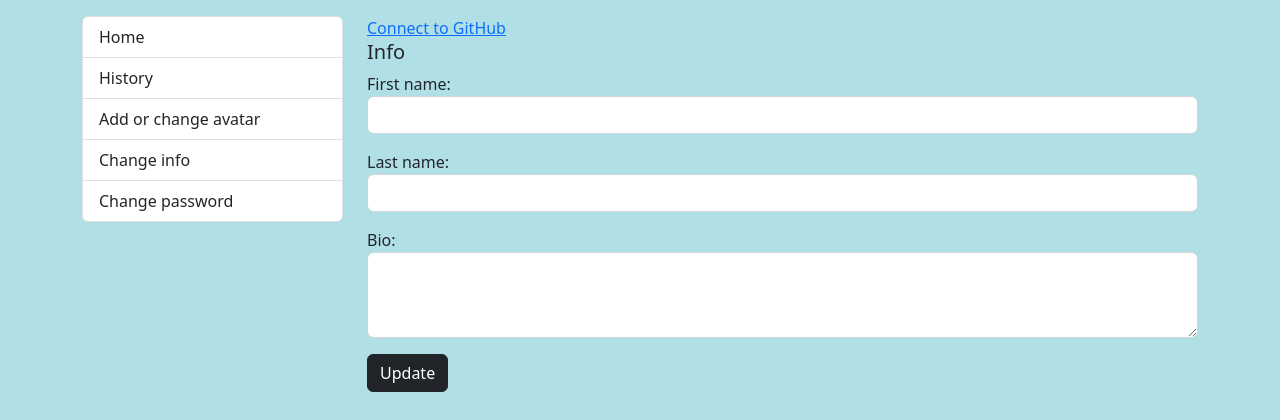
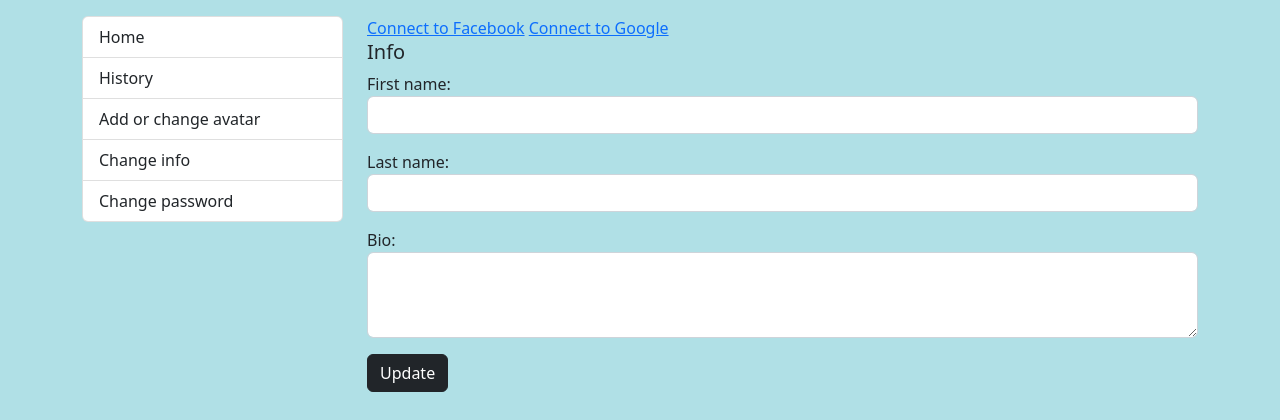
Before and after one commit to YevheniiMorozov/social, a Django app: page /user/profile/change_user_info/ in a window 1280 px wide. Shown: the part 56-476 px from the top of the page. Run offline with Django 4.2, Linux system fonts and the light colour scheme; the visitor is signed in with stand-in values (Sample User, id 1); some libraries are stand-ins or nearby versions.

Commit message:
login via third party

```diff
--- a/gramm/socialnet/templates/change_info.html
+++ b/gramm/socialnet/templates/change_info.html
@@ -4,23 +4,39 @@
 
 {% block content %}
 
-{% if github_login %}
-<p>Connected as <a href="https://github.com/{{ github_login.extra_data.login }}/" target="_blank">
-    {{github_login.extra_data.login}}</a></p>
+{% if facebook_login %}
+<p>Connected as <a href="https://facebook.com/{{ facebook_login.extra_data.id }}/" target="_blank">
+    {{ facebook_login.extra_data.id }}</a></p>
 {% if can_disconnect %}
-<form method="post" action="{% url 'social:disconnect' 'github' %}">
+<form method="post" action="{% url 'social:disconnect' 'facebook' %}">
     {% csrf_token %}
-    <button type="submit" class="btn btn-dark btn-block">Disconnect from GitHub</button>
+    <button type="submit" class="btn btn-primary btn-block">Disconnect from Facebook</button>
 </form>
 {% else %}
-<button type="button" disabled>Disconnect from GitHub</button>
+<button type="button" disabled>Disconnect from Facebook</button>
 <p style="color: red">You must <a href="{% url 'change_password' %}">define a password</a> for your account before
-    disconnecting from Github.</p>
+    disconnecting from Facebook.</p>
 {% endif %}
 {% else %}
-<a href="{% url 'social:begin' 'github' %}">Connect to GitHub</a>
+<a href="{% url 'social:begin' 'Facebook' %}">Connect to Facebook</a>
 {% endif %}
 
+{% if google_login %}
+<p>Connected as <a href="https://google.com/{{ google_login.extra_data.id }}/" target="_blank">
+    {{google_login.extra_data.id}}</a></p>
+{% if can_disconnect %}
+<form method="post" action="{% url 'social:disconnect' 'google' %}">
+    {% csrf_token %}
+    <button type="submit" class="btn btn-danger btn-block">Disconnect from GitHub</button>
+</form>
+{% else %}
+<button type="button" disabled>Disconnect from Gogle</button>
+<p style="color: red">You must <a href="{% url 'change_password' %}">define a password</a> for your account before
+    disconnecting from Goolge.</p>
+{% endif %}
+{% else %}
+<a href="{% url 'social:begin' 'google' %}">Connect to Google</a>
+{% endif %}
 
 <form action="{% url 'change_info' %}" method="post">
     {% csrf_token %}
--- a/gramm/socialnet/templates/login.html
+++ b/gramm/socialnet/templates/login.html
@@ -13,8 +13,10 @@
 <p><strong>-- OR --</strong></p>
 <form method="post">
     {% csrf_token %}
-    <button type="submit" class="btn btn-dark btn-block" formaction="{% url 'social:begin' 'github' %}">
-        Login with GitHub</button>
+    <button type="submit" class="btn btn-primary btn-block" formaction="{% url 'social:begin' 'google-oauth2' %}">
+        Login with Google</button>
+    <button type="submit" class="btn btn-danger btn-block" formaction="{% url 'social:begin' 'facebook' %}">
+        Login with Facebook</button>
 </form>
 
 {% endblock %}
--- a/gramm/socialnet/views.py
+++ b/gramm/socialnet/views.py
@@ -69,13 +69,18 @@ def change_user_info(request):
     else:
         user = request.user
         try:
-            github_login = user.social_auth.get(provider='github')
+            google_login = user.social_auth.get(provider='google')
         except UserSocialAuth.DoesNotExist:
-            github_login = None
+            google_login = None
+        try:
+            facebook_login = user.social_auth.get(provider='facebook')
+        except UserSocialAuth.DoesNotExist:
+            facebook_login = None
         can_disconnect = (user.social_auth.count() > 1 or user.has_usable_password())
         form = ChangeUserInfoForm()
         return render(request, "change_info.html", {"form": form,
-                                                    'github_login': github_login,
+                                                    'google_login': google_login,
+                                                    'facebook_login': facebook_login,
                                                     'can_disconnect': can_disconnect})
 
 
```
Also changed, not shown: gramm/gramm/settings.py (+11 -4 lines).
